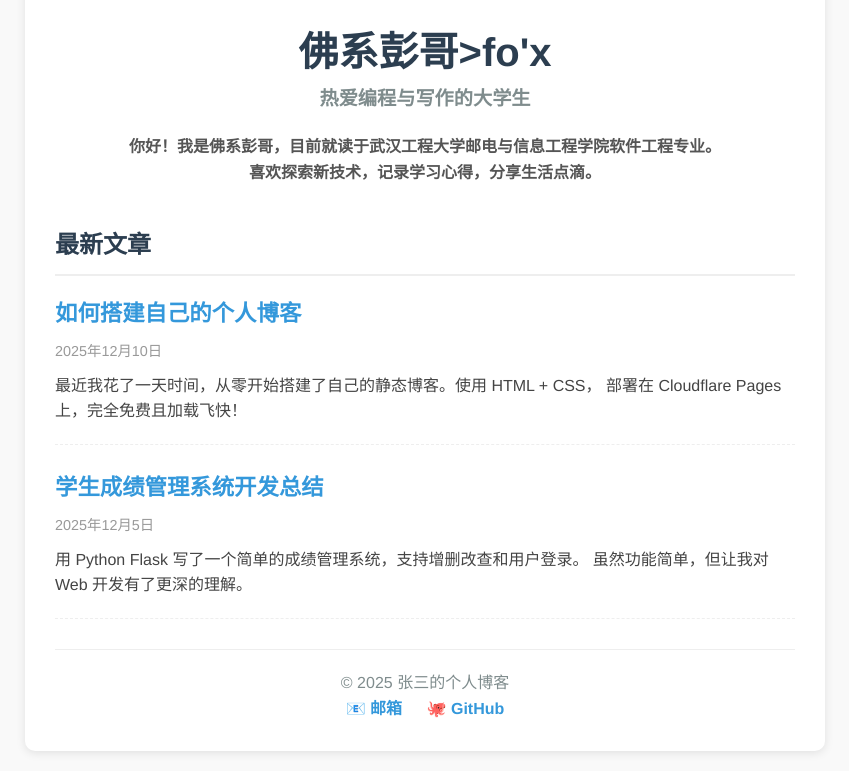
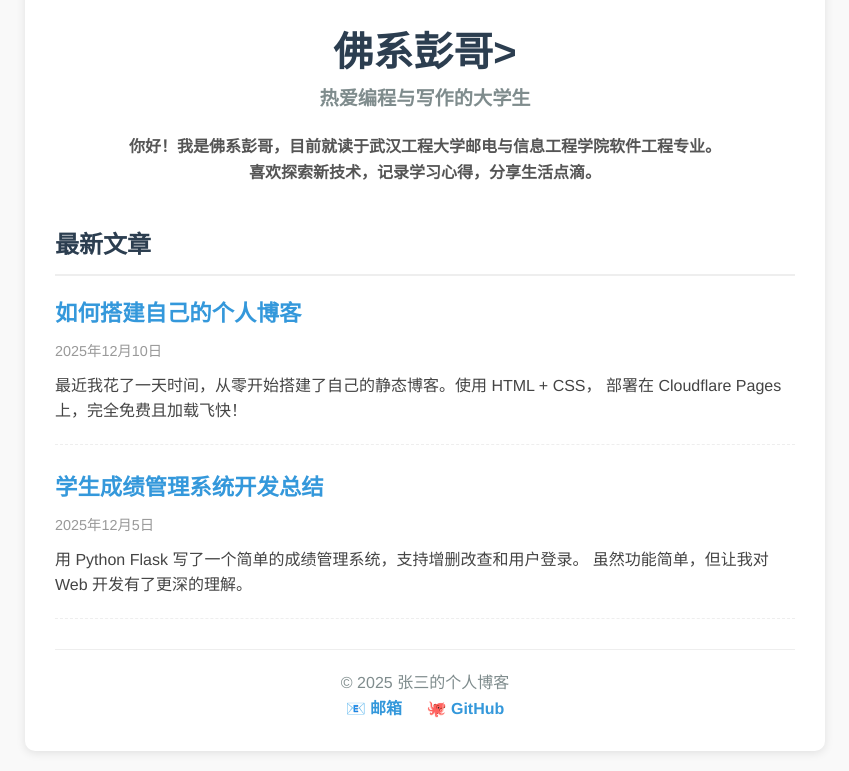
Before and after one commit to foxipengge/foxipengge, a plain HTML site: page index.html in a window 1280 px wide. Shown: the part 173-944 px from the top of the page, without its empty margins (215-1064 px from the left). Drawn offline with Linux system fonts and the light colour scheme.

Commit message:
Fix header tag in index.html

```diff
--- a/index.html
+++ b/index.html
@@ -107,7 +107,7 @@
       <!-- 替换为你自己的头像图片路径（可选） -->
       <!-- 如果没有，可以删掉 img 标签或留空 -->
       <img src="https://via.placeholder.com/120" alt="头像">
-      <h1>佛系彭哥>fo'x
+      <h1>佛系彭哥>
       <p class="tagline">热爱编程与写作的大学生</p>
       <p class="bio">
         你好！我是佛系彭哥，目前就读于武汉工程大学邮电与信息工程学院软件工程专业。<br>
```
